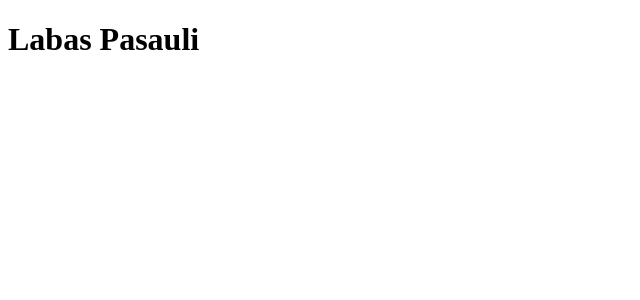
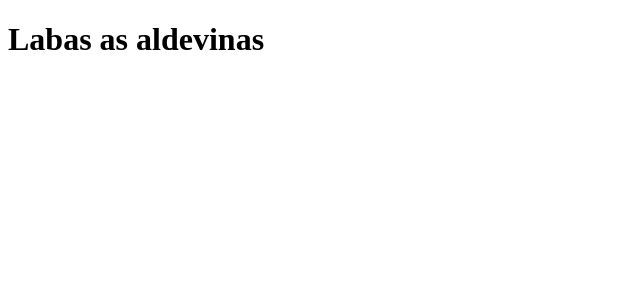
Before and after one commit to viliusramulionis/hackatonas, a React (Vite) app in the folder client/: page / in a window 1280 px wide. Shown: the top 300 px of the page, without its empty margins (0-640 px from the left). Built offline with nearby package versions, Linux system fonts and the light colour scheme.

Commit message:
first changes

```diff
--- a/client/src/App.jsx
+++ b/client/src/App.jsx
@@ -3,7 +3,7 @@ import './App.css'
 function App() {
   return (
     <>
-     <h1>Labas Pasauli</h1>
+     <h1>Labas as aldevinas</h1>
     </>
   )
 }
```
